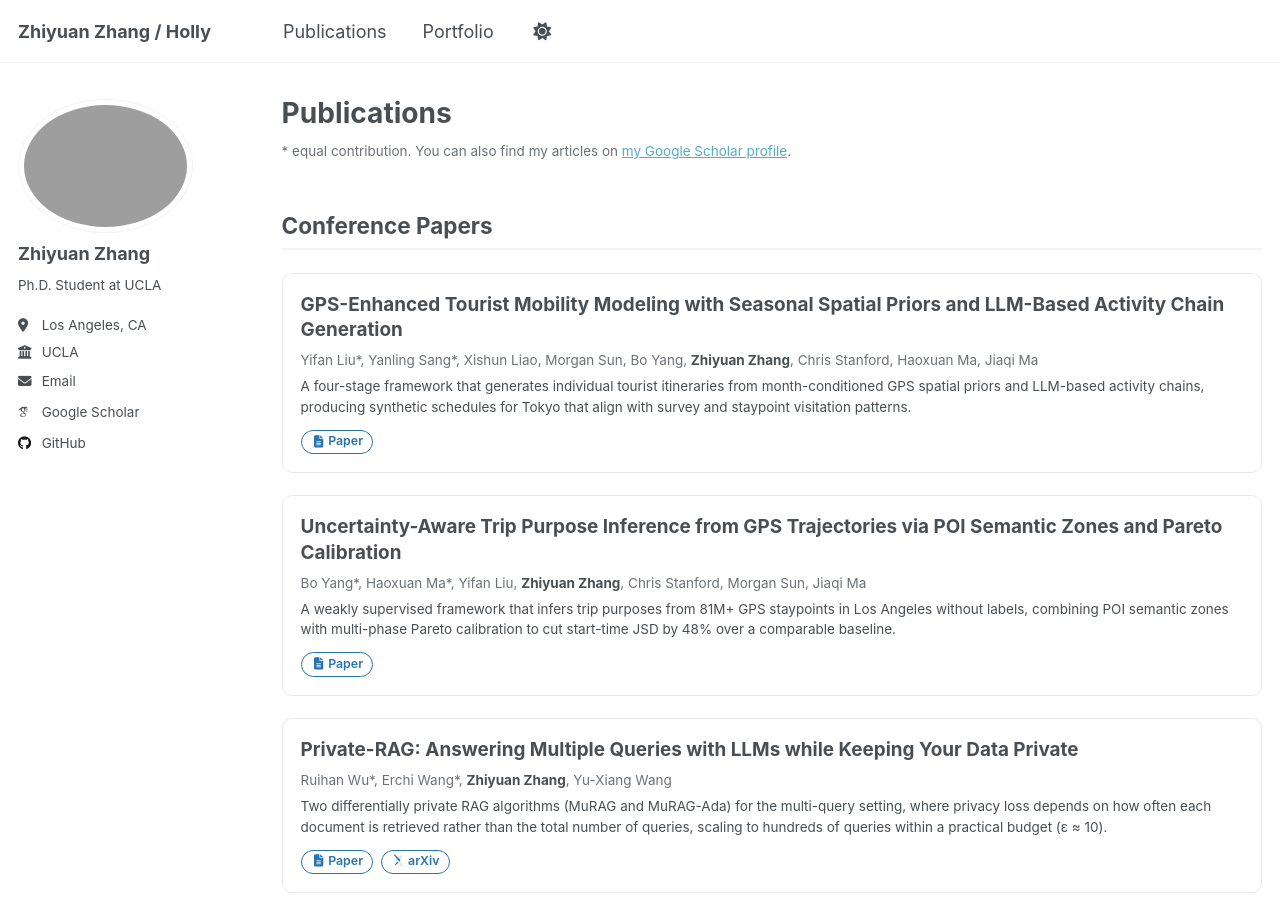
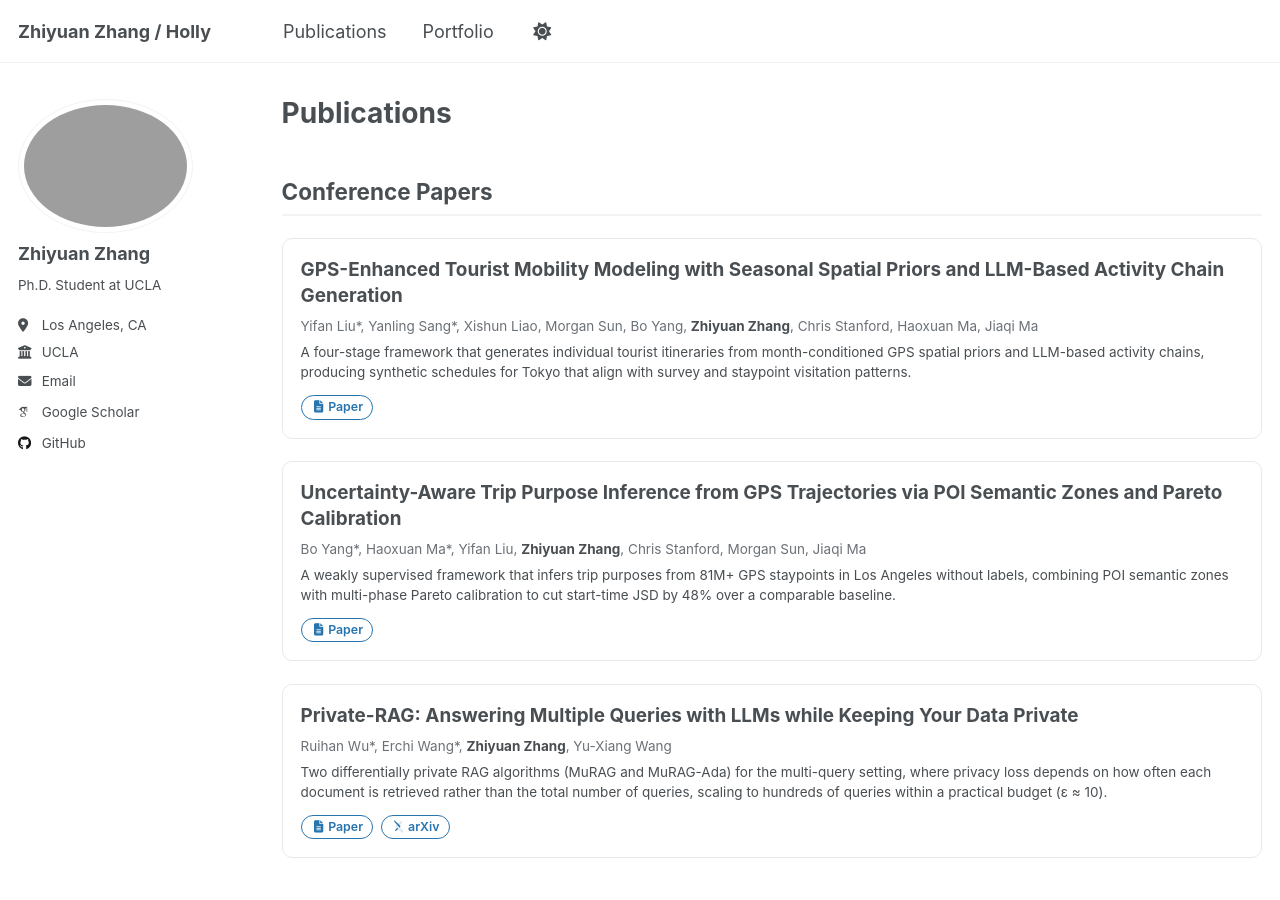
Before and after one commit to h-zhanggg/Zhiyuan-Zhang, a Jekyll site: the page built from _pages/publications.html, in a window 1280 px wide and 900 px high. Built offline with Jekyll 4.4.1, drawn with Linux system fonts in a browser that asks for light colours; some web fonts are replaced; a script that is not in the unit is left out.

```diff
--- a/_pages/publications.html
+++ b/_pages/publications.html
@@ -6,7 +6,7 @@ author_profile: true
 ---
 
 {% if site.author.googlescholar %}
-  <div class="wordwrap section-note">* equal contribution. You can also find my articles on <a href="{{site.author.googlescholar}}">my Google Scholar profile</a>.</div>
+  <!-- <div class="wordwrap section-note">* equal contribution. You can also find my articles on <a href="{{site.author.googlescholar}}">my Google Scholar profile</a>.</div> -->
 {% endif %}
 
 {% include base_path %}
--- a/_portfolio/portfolio-3.html
+++ b/_portfolio/portfolio-3.html
@@ -1,7 +1,7 @@
----
+<!-- ---
 title: "Sweden 2024"
 excerpt: "Sweden 2024 <br/><img src='/Zhiyuan-Zhang/images/sweden.jpg'>"
 collection: portfolio
 ---
 
-Sweden 2024
+Sweden 2024 -->
```
